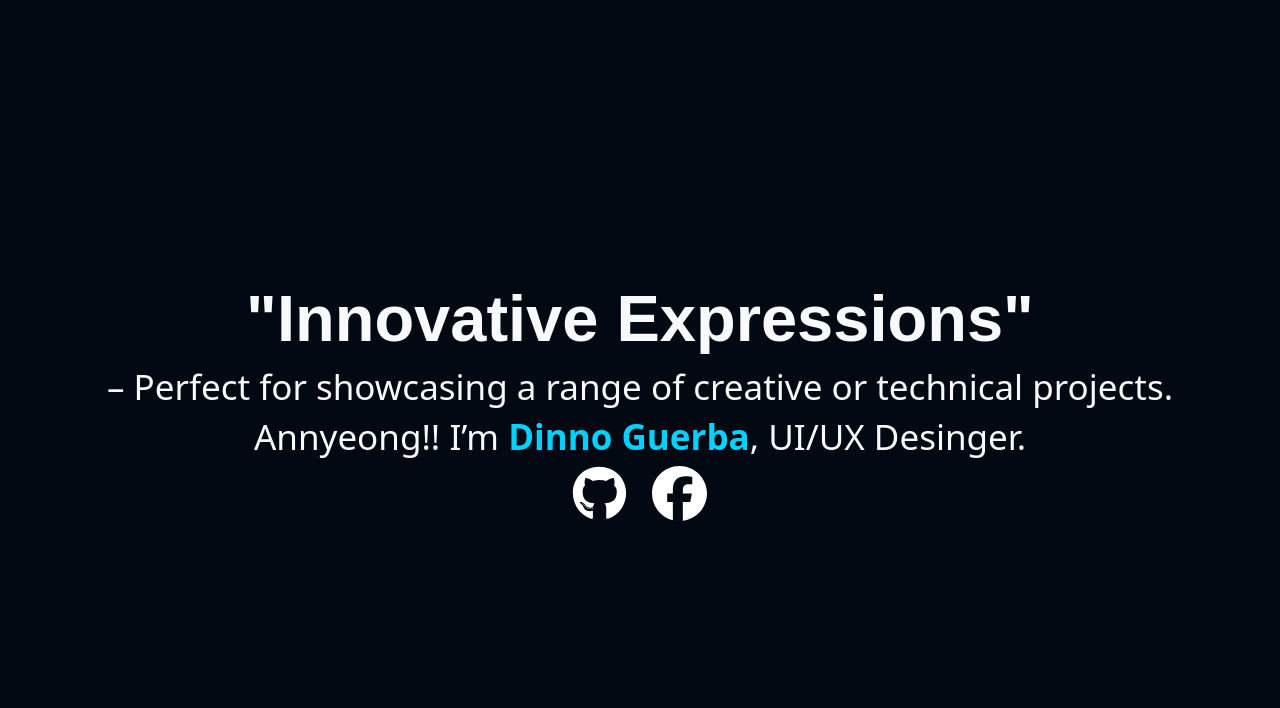
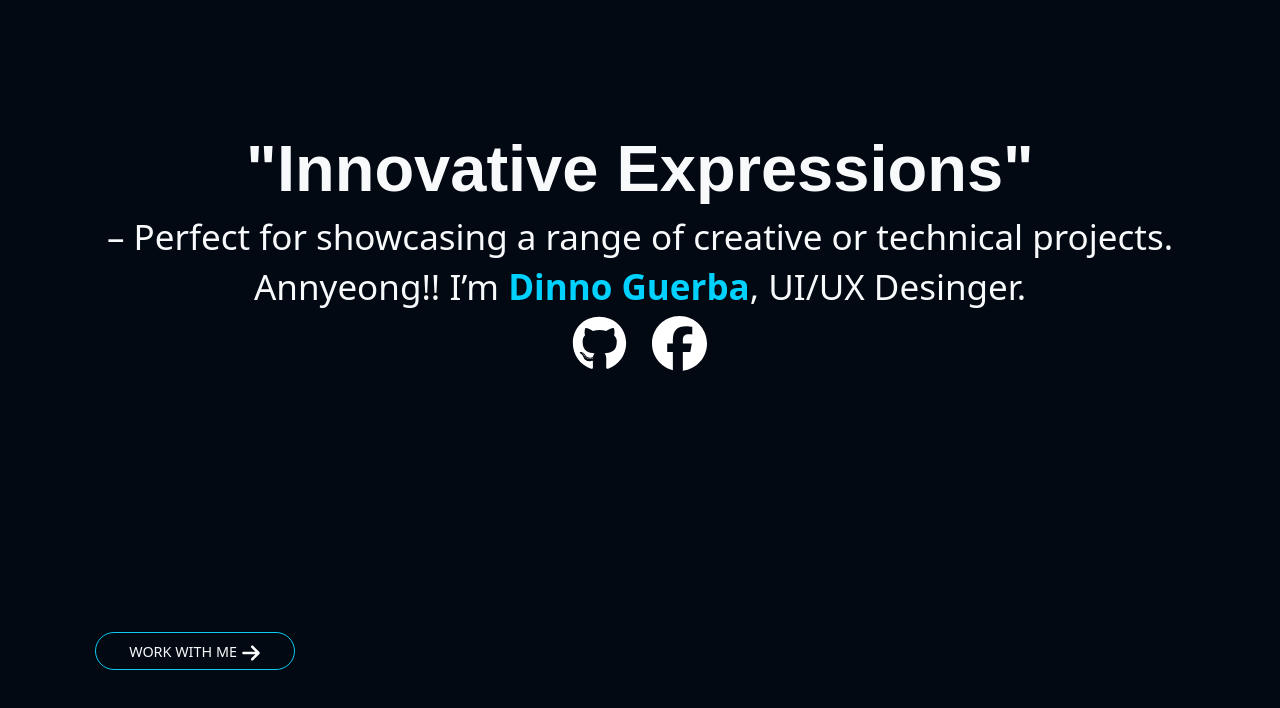
Before and after one commit to Lynxguerba/IT312-BSIT3C-Guerba-Website, a plain HTML site: page index.html in a window 1280 px wide. Drawn offline with nearby package versions, Linux system fonts and the light colour scheme.

Commit message:
Commit Changes Files

```diff
--- a/index.html
+++ b/index.html
@@ -4,6 +4,9 @@
     <meta charset="UTF-8" />
     <meta name="viewport" content="width=device-width, initial-scale=1.0" />
     <title>IT312 Guerba Website Development</title>
+
+    <!-- WEBSITE ICON -->
+     <link rel="icon" href="images/IC.png">
 
     <!-- BOOTSTRAP -->
     <link
@@ -20,10 +23,11 @@
     <div
       class="container-fluid d-grid justify-content-center align-items-center vh-100"
     >
-      <div class="container">
+      <div class="container" id="1st-page">
         <h1
           class="text-light text-center fw-bold"
           style="font-size: 65px; font-family: 'Archivo Black', sans-serif"
+          id="head-title"
         >
           "Innovative Expressions"
         </h1>
@@ -39,8 +43,8 @@
           <!-- GITHUB -->
           <svg xmlns="http://www.w3.org/2000/svg" viewBox="0 0 496 512">
             <path
-            fill="#ffffff"
-            d="M165.9 397.4c0 2-2.3 3.6-5.2 3.6-3.3 .3-5.6-1.3-5.6-3.6 0-2 2.3-3.6 5.2-3.6 3-.3 5.6 1.3 5.6 3.6zm-31.1-4.5c-.7 2 1.3 4.3 4.3 4.9 2.6 1 5.6 0 6.2-2s-1.3-4.3-4.3-5.2c-2.6-.7-5.5 .3-6.2 2.3zm44.2-1.7c-2.9 .7-4.9 2.6-4.6 4.9 .3 2 2.9 3.3 5.9 2.6 2.9-.7 4.9-2.6 4.6-4.6-.3-1.9-3-3.2-5.9-2.9zM244.8 8C106.1 8 0 113.3 0 252c0 110.9 69.8 205.8 169.5 239.2 12.8 2.3 17.3-5.6 17.3-12.1 0-6.2-.3-40.4-.3-61.4 0 0-70 15-84.7-29.8 0 0-11.4-29.1-27.8-36.6 0 0-22.9-15.7 1.6-15.4 0 0 24.9 2 38.6 25.8 21.9 38.6 58.6 27.5 72.9 20.9 2.3-16 8.8-27.1 16-33.7-55.9-6.2-112.3-14.3-112.3-110.5 0-27.5 7.6-41.3 23.6-58.9-2.6-6.5-11.1-33.3 2.6-67.9 20.9-6.5 69 27 69 27 20-5.6 41.5-8.5 62.8-8.5s42.8 2.9 62.8 8.5c0 0 48.1-33.6 69-27 13.7 34.7 5.2 61.4 2.6 67.9 16 17.7 25.8 31.5 25.8 58.9 0 96.5-58.9 104.2-114.8 110.5 9.2 7.9 17 22.9 17 46.4 0 33.7-.3 75.4-.3 83.6 0 6.5 4.6 14.4 17.3 12.1C428.2 457.8 496 362.9 496 252 496 113.3 383.5 8 244.8 8zM97.2 352.9c-1.3 1-1 3.3 .7 5.2 1.6 1.6 3.9 2.3 5.2 1 1.3-1 1-3.3-.7-5.2-1.6-1.6-3.9-2.3-5.2-1zm-10.8-8.1c-.7 1.3 .3 2.9 2.3 3.9 1.6 1 3.6 .7 4.3-.7 .7-1.3-.3-2.9-2.3-3.9-2-.6-3.6-.3-4.3 .7zm32.4 35.6c-1.6 1.3-1 4.3 1.3 6.2 2.3 2.3 5.2 2.6 6.5 1 1.3-1.3 .7-4.3-1.3-6.2-2.2-2.3-5.2-2.6-6.5-1zm-11.4-14.7c-1.6 1-1.6 3.6 0 5.9 1.6 2.3 4.3 3.3 5.6 2.3 1.6-1.3 1.6-3.9 0-6.2-1.4-2.3-4-3.3-5.6-2z"
+              fill="#ffffff"
+              d="M165.9 397.4c0 2-2.3 3.6-5.2 3.6-3.3 .3-5.6-1.3-5.6-3.6 0-2 2.3-3.6 5.2-3.6 3-.3 5.6 1.3 5.6 3.6zm-31.1-4.5c-.7 2 1.3 4.3 4.3 4.9 2.6 1 5.6 0 6.2-2s-1.3-4.3-4.3-5.2c-2.6-.7-5.5 .3-6.2 2.3zm44.2-1.7c-2.9 .7-4.9 2.6-4.6 4.9 .3 2 2.9 3.3 5.9 2.6 2.9-.7 4.9-2.6 4.6-4.6-.3-1.9-3-3.2-5.9-2.9zM244.8 8C106.1 8 0 113.3 0 252c0 110.9 69.8 205.8 169.5 239.2 12.8 2.3 17.3-5.6 17.3-12.1 0-6.2-.3-40.4-.3-61.4 0 0-70 15-84.7-29.8 0 0-11.4-29.1-27.8-36.6 0 0-22.9-15.7 1.6-15.4 0 0 24.9 2 38.6 25.8 21.9 38.6 58.6 27.5 72.9 20.9 2.3-16 8.8-27.1 16-33.7-55.9-6.2-112.3-14.3-112.3-110.5 0-27.5 7.6-41.3 23.6-58.9-2.6-6.5-11.1-33.3 2.6-67.9 20.9-6.5 69 27 69 27 20-5.6 41.5-8.5 62.8-8.5s42.8 2.9 62.8 8.5c0 0 48.1-33.6 69-27 13.7 34.7 5.2 61.4 2.6 67.9 16 17.7 25.8 31.5 25.8 58.9 0 96.5-58.9 104.2-114.8 110.5 9.2 7.9 17 22.9 17 46.4 0 33.7-.3 75.4-.3 83.6 0 6.5 4.6 14.4 17.3 12.1C428.2 457.8 496 362.9 496 252 496 113.3 383.5 8 244.8 8zM97.2 352.9c-1.3 1-1 3.3 .7 5.2 1.6 1.6 3.9 2.3 5.2 1 1.3-1 1-3.3-.7-5.2-1.6-1.6-3.9-2.3-5.2-1zm-10.8-8.1c-.7 1.3 .3 2.9 2.3 3.9 1.6 1 3.6 .7 4.3-.7 .7-1.3-.3-2.9-2.3-3.9-2-.6-3.6-.3-4.3 .7zm32.4 35.6c-1.6 1.3-1 4.3 1.3 6.2 2.3 2.3 5.2 2.6 6.5 1 1.3-1.3 .7-4.3-1.3-6.2-2.2-2.3-5.2-2.6-6.5-1zm-11.4-14.7c-1.6 1-1.6 3.6 0 5.9 1.6 2.3 4.3 3.3 5.6 2.3 1.6-1.3 1.6-3.9 0-6.2-1.4-2.3-4-3.3-5.6-2z"
             />
           </svg>
           <!-- Margin space -->
@@ -55,6 +59,15 @@
           </svg>
         </div>
       </div>
+
+      <button class="btn btn-outline-info view-btn">
+        <a href="" class="text-decoration-none text-light">
+          WORK WITH ME
+          <!-- ARROW RIGHT -->
+          <svg style="width: 20px; height: 20px;" xmlns="http://www.w3.org/2000/svg" viewBox="0 0 448 512"><!--!Font Awesome Free 6.6.0 by @fontawesome - https://fontawesome.com License - https://fontawesome.com/license/free Copyright 2024 Fonticons, Inc.--><path fill="#ffffff" d="M438.6 278.6c12.5-12.5 12.5-32.8 0-45.3l-160-160c-12.5-12.5-32.8-12.5-45.3 0s-12.5 32.8 0 45.3L338.8 224 32 224c-17.7 0-32 14.3-32 32s14.3 32 32 32l306.7 0L233.4 393.4c-12.5 12.5-12.5 32.8 0 45.3s32.8 12.5 45.3 0l160-160z"/></svg>
+        </a>
+      </button>
+
     </div>
 
     <!-- BOOTSTRAP -->
--- a/style.css
+++ b/style.css
@@ -1,6 +1,4 @@
-*{
-    /* outline: red 1px solid; */
-}
+
 body{
     background: #020912;
 }
@@ -8,3 +6,16 @@ body{
     width: 55px;
     height: 55px;
 }
+.view-btn{
+    width: 200px;
+    border-radius: 50px;
+}
+.view-btn a{
+    font-size: .9em;
+}
+/* FOR TABLES AND MOBILE DEVICE SCREEN SIZE MEDIA QUERIES */
+@media only screen and (max-width: 768px){
+    #1st-page #head-title{
+        font-size: 35px;
+    }
+}
```
Also changed, not shown: images/IC.png (added).
